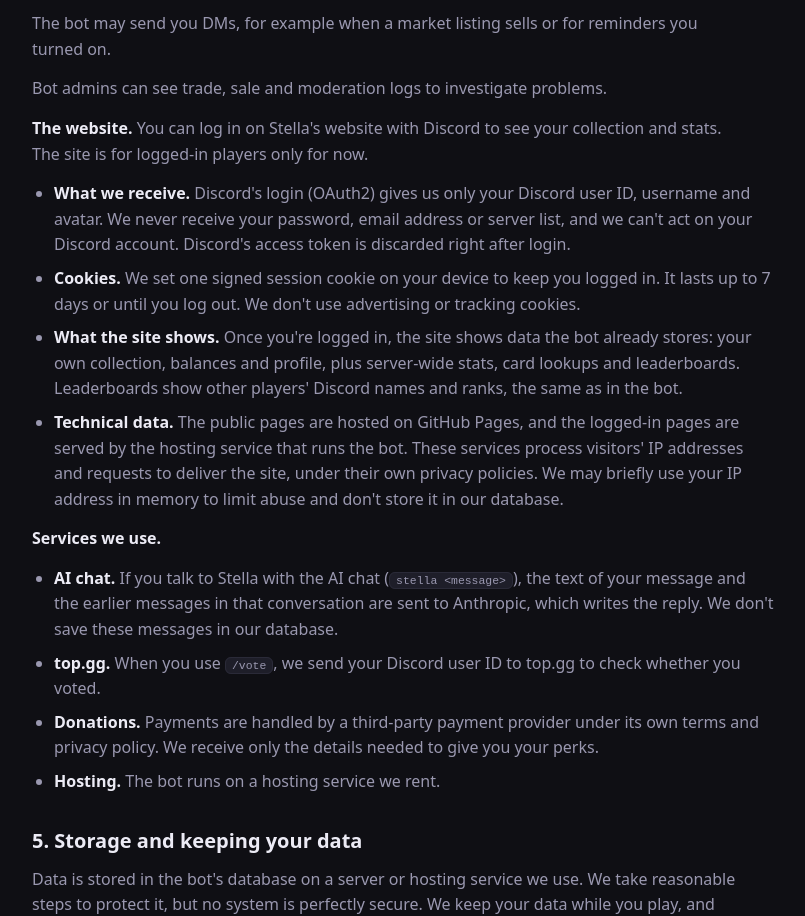
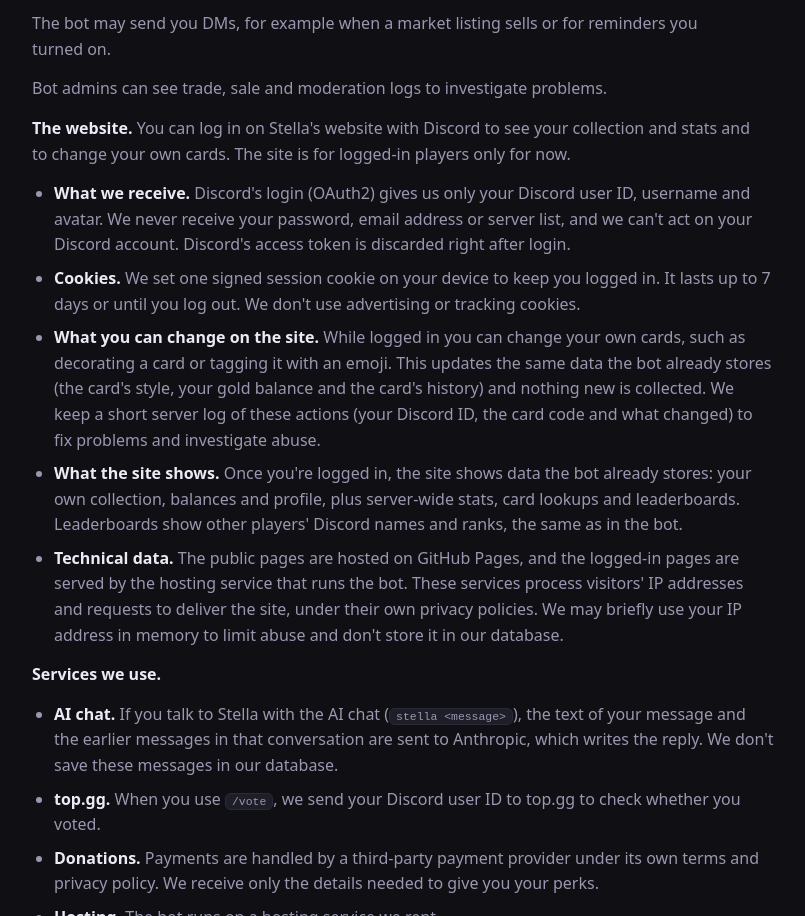
Before and after one commit to LxDxJ/StellaIL, a plain HTML site: page privacy.html in a window 1280 px wide. Shown: the part 1730-2646 px from the top of the page, without its empty margins (88-893 px from the left). Drawn offline with Linux system fonts and the light colour scheme.

Commit message:
Terms and Privacy: website can now change your own cards (decorate, tag)
Co-Authored-By: Claude Sonnet 5.5 <noreply@anthropic.com>
Claude-Session: https://claude.ai/code/session_01EQUBC5N4guxwWiBtv7ZSeB

```diff
--- a/privacy.html
+++ b/privacy.html
@@ -41,10 +41,11 @@
 </ul>
 <p>The bot may send you DMs, for example when a market listing sells or for reminders you turned on.</p>
 <p>Bot admins can see trade, sale and moderation logs to investigate problems.</p>
-<p><strong>The website.</strong> You can log in on Stella's website with Discord to see your collection and stats. The site is for logged-in players only for now.</p>
+<p><strong>The website.</strong> You can log in on Stella's website with Discord to see your collection and stats and to change your own cards. The site is for logged-in players only for now.</p>
 <ul>
 <li><strong>What we receive.</strong> Discord's login (OAuth2) gives us only your Discord user ID, username and avatar. We never receive your password, email address or server list, and we can't act on your Discord account. Discord's access token is discarded right after login.</li>
 <li><strong>Cookies.</strong> We set one signed session cookie on your device to keep you logged in. It lasts up to 7 days or until you log out. We don't use advertising or tracking cookies.</li>
+<li><strong>What you can change on the site.</strong> While logged in you can change your own cards, such as decorating a card or tagging it with an emoji. This updates the same data the bot already stores (the card's style, your gold balance and the card's history) and nothing new is collected. We keep a short server log of these actions (your Discord ID, the card code and what changed) to fix problems and investigate abuse.</li>
 <li><strong>What the site shows.</strong> Once you're logged in, the site shows data the bot already stores: your own collection, balances and profile, plus server-wide stats, card lookups and leaderboards. Leaderboards show other players' Discord names and ranks, the same as in the bot.</li>
 <li><strong>Technical data.</strong> The public pages are hosted on GitHub Pages, and the logged-in pages are served by the hosting service that runs the bot. These services process visitors' IP addresses and requests to deliver the site, under their own privacy policies. We may briefly use your IP address in memory to limit abuse and don't store it in our database.</li>
 </ul>
```
Also changed, not shown: terms.html (+1 -0 lines).
